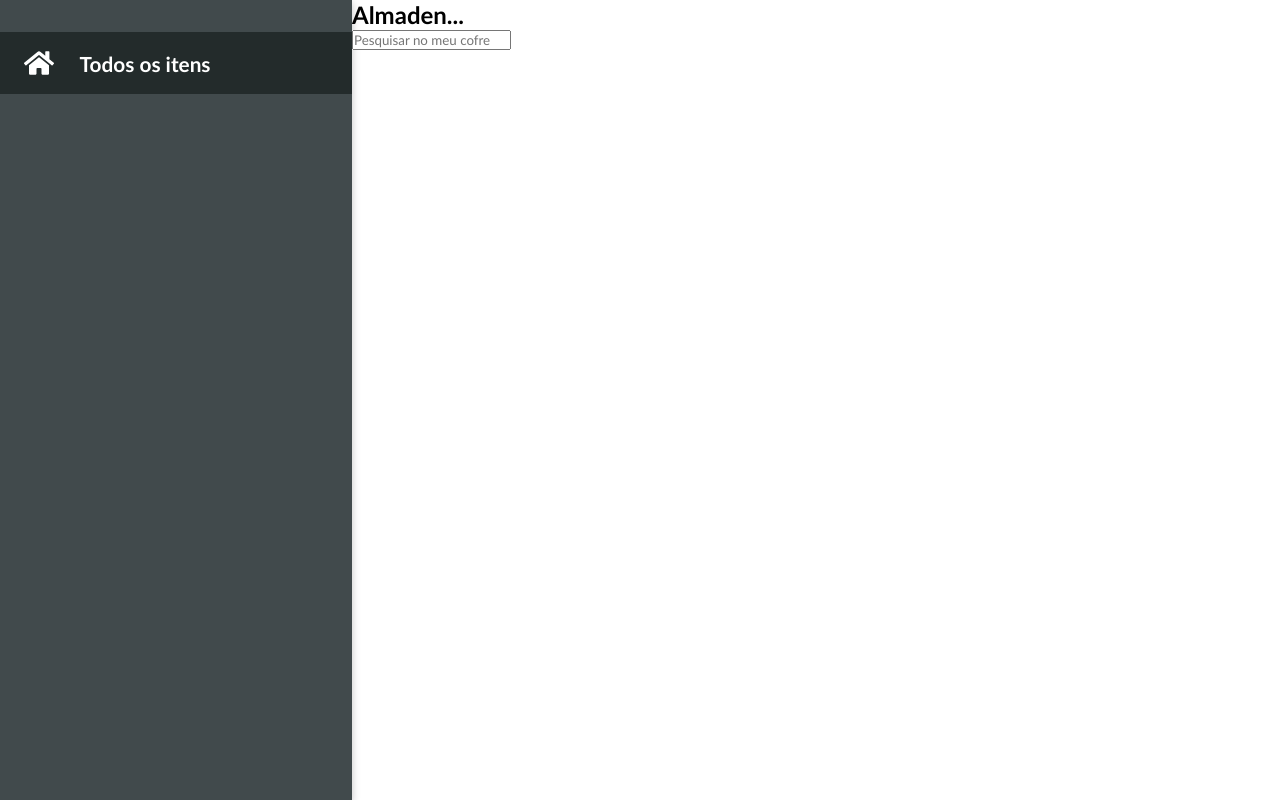
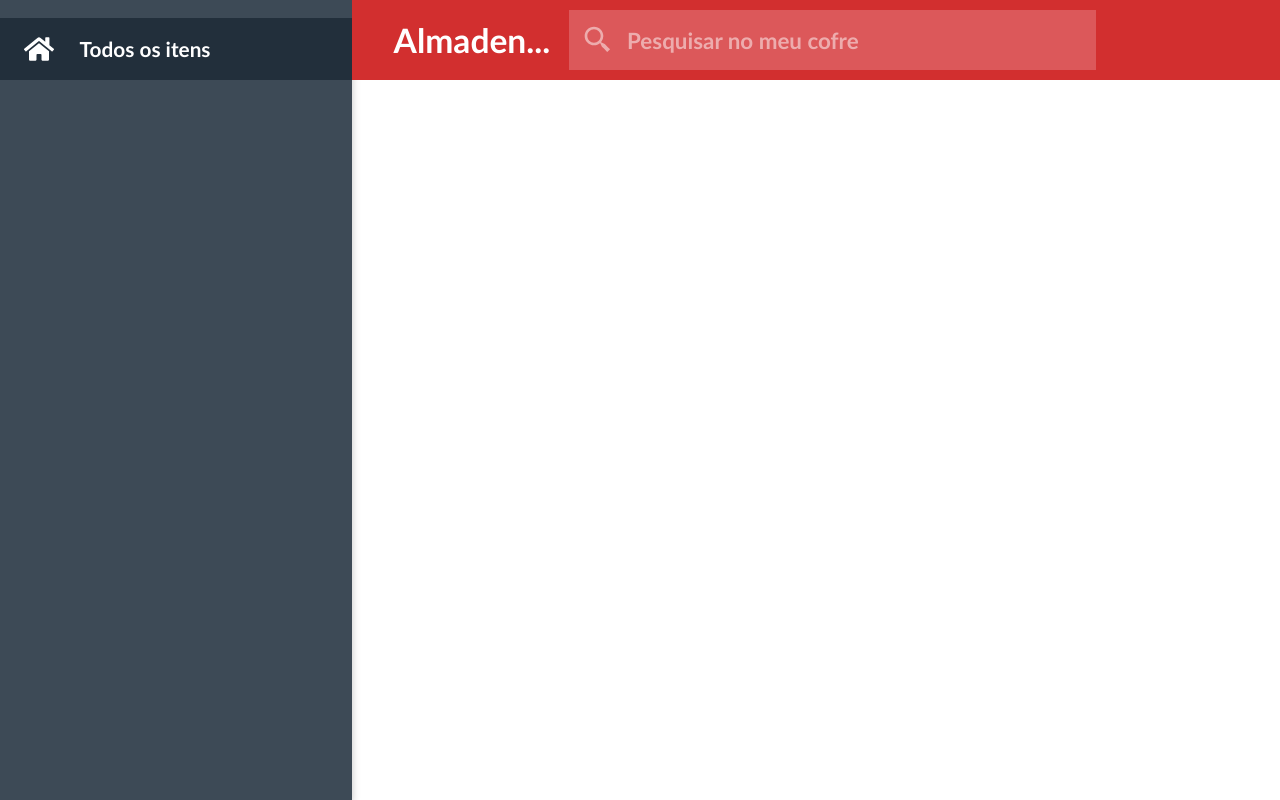
Before and after one commit to Lucky-ta/DESAFIO-CODIE, a Next.js app: page / in a window 1280 px wide. Built offline with nearby package versions, Linux system fonts and the light colour scheme.

Commit message:
Set CSS for header component

```diff
--- a/src/components/Header/HeaderComponent.tsx
+++ b/src/components/Header/HeaderComponent.tsx
@@ -1,8 +1,17 @@
+import * as StyledHeader from "./index";
+import { BiSearchAlt2 } from "react-icons/bi";
+
 export default function HeaderComponent() {
   return (
-    <div>
+    <StyledHeader.HeaderContainer>
       <h2>Almaden...</h2>
-      <input type="text" placeholder="Pesquisar no meu cofre" />
-    </div>
+      <StyledHeader.HeaderButton type="button">
+        {<BiSearchAlt2 />}
+      </StyledHeader.HeaderButton>
+      <StyledHeader.HeaderInput
+        type="text"
+        placeholder="Pesquisar no meu cofre"
+      />
+    </StyledHeader.HeaderContainer>
   );
 }
--- /dev/null
+++ b/src/components/Header/index.ts
@@ -0,0 +1,47 @@
+import styled from "styled-components";
+
+export const HeaderContainer = styled.div`
+    background-color: #d22f2f;
+    color: white;
+    width: 100%;
+    max-height: 5rem;
+
+    display: flex;
+    gap: 1.2rem;
+    padding: 0.6rem;
+    padding-left: 2.6rem;
+
+    align-items: center;
+    font-size: 1.4rem;
+`;
+
+export const HeaderButton = styled.button`
+    border: none;
+    background: none;
+    color: white;
+    font-size: 2rem;
+    position: absolute;
+    margin-left: 11rem;
+    display: flex;
+    opacity: 0.5;
+    cursor: pointer;
+    align-items: center;
+    justify-content: center;
+    height: 3.6rem;
+    width: 3.6rem;
+`;
+
+export const HeaderInput = styled.input`
+    font-size: 1.4rem;
+    font-weight: bold;
+    border: none;
+    width: 60%;
+    height: 100%;
+    padding-left: 3.6rem;
+    background-color: #dc585a;
+
+    ::placeholder {
+        color: white;
+        opacity: 0.5;
+    }
+`;
--- a/src/components/LeftOptions/index.ts
+++ b/src/components/LeftOptions/index.ts
@@ -1,7 +1,7 @@
 import styled from "styled-components";
 
 export const LeftOptionContainer = styled.div`
-    background-color: #414a4c;
+    background-color: #3d4a56;
     width: 100%;
     height: 100%;
     max-width: 22rem;
@@ -11,7 +11,7 @@ export const LeftOptionContainer = styled.div`
 export const LeftOptionButton = styled.button`
     color: white;
     background: none;
-    background-color: #232b2b;
+    background-color: #222f3b;
     border: none;
     width: 100%;
     padding: 1rem;
@@ -21,13 +21,13 @@ export const LeftOptionButton = styled.button`
     align-items: center;
     font-size: 1.3rem;
     font-weight: bold;
-    margin-top: 2rem;
+    margin-top: 1.1rem;
     transition: all 0.3s;
 
     cursor: pointer;
     &&:hover {
 
         background-color: whitesmoke;
-        color: #232b2b;
+        color: #222f3b;
     }
 `;
```
